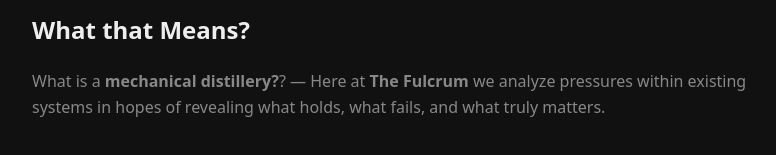
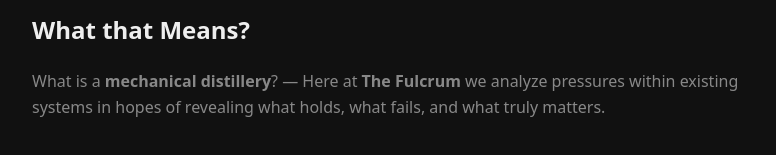
Before and after one commit to tlcombs6/the-fulcrum-cms, a React (Vite) app: page / in a window 1280 px wide. Shown: the part 265-420 px from the top of the page, without its empty margins (224-1000 px from the left). Built offline with nearby package versions, Linux system fonts and the light colour scheme.

Commit message:
Update Home.jsx

```diff
--- a/src/pages/Home.jsx
+++ b/src/pages/Home.jsx
@@ -3,7 +3,7 @@
     <section>
       <h2>What that Means?</h2>
       <p>
-        What is a <strong>mechanical distillery?</strong>? — Here at <strong>The Fulcrum</strong> we analyze pressures within existing systems in hopes of revealing what holds, what fails, and what truly matters.
+        What is a <strong>mechanical distillery</strong>? — Here at <strong>The Fulcrum</strong> we analyze pressures within existing systems in hopes of revealing what holds, what fails, and what truly matters.
       </p>
     </section>
   );
```
